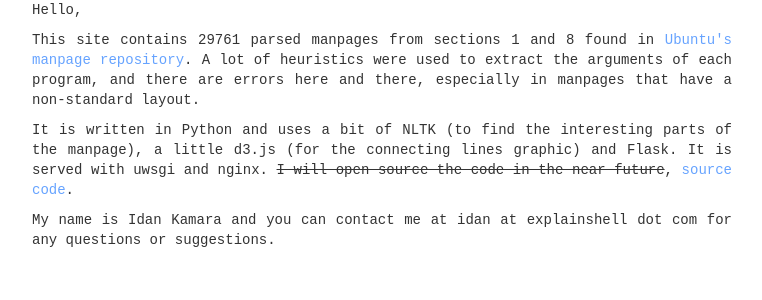
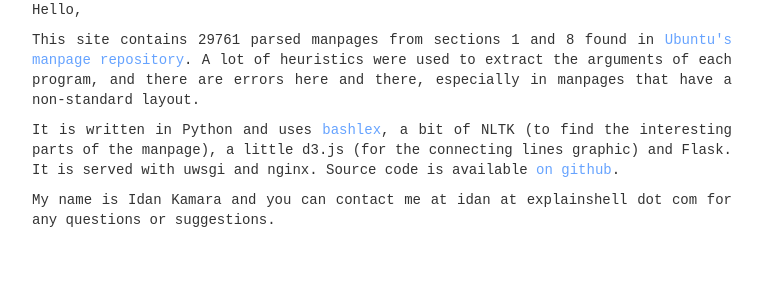
Before and after one commit to idank/explainshell, a Flask app: page /about in a window 1280 px wide. Shown: the part 172-472 px from the top of the page, without its empty margins (258-1020 px from the left). Run offline with Flask 2, Linux system fonts and the light colour scheme; some libraries are stand-ins or nearby versions.

Commit message:
about: update

```diff
--- a/explainshell/web/templates/about.html
+++ b/explainshell/web/templates/about.html
@@ -9,11 +9,12 @@
                 program, and there are errors here and there, especially in
                 manpages that have a non-standard layout.</p>
 
-                <p>It is written in Python and uses a bit of NLTK (to find the
-                interesting parts of the manpage), a little d3.js (for the
-                connecting lines graphic) and Flask. It is served with uwsgi
-                and nginx. <span style="text-decoration: line-through">I will
-                open source the code in the near future</span>, <a href="https://github.com/idank/explainshell">source code</a>.</p>
+                <p>It is written in Python and uses <a
+                    href="https://github.com/idank/bashlex">bashlex</a>, a bit
+                of NLTK (to find the interesting parts of the manpage),
+                a little d3.js (for the connecting lines graphic) and Flask. It
+                is served with uwsgi and nginx. Source code is available <a
+                href="https://github.com/idank/explainshell">on github</a>.</p>
 
                 <p>My name is Idan Kamara and you can contact me at idan at explainshell dot com for any
                 questions or suggestions.</p>
```
